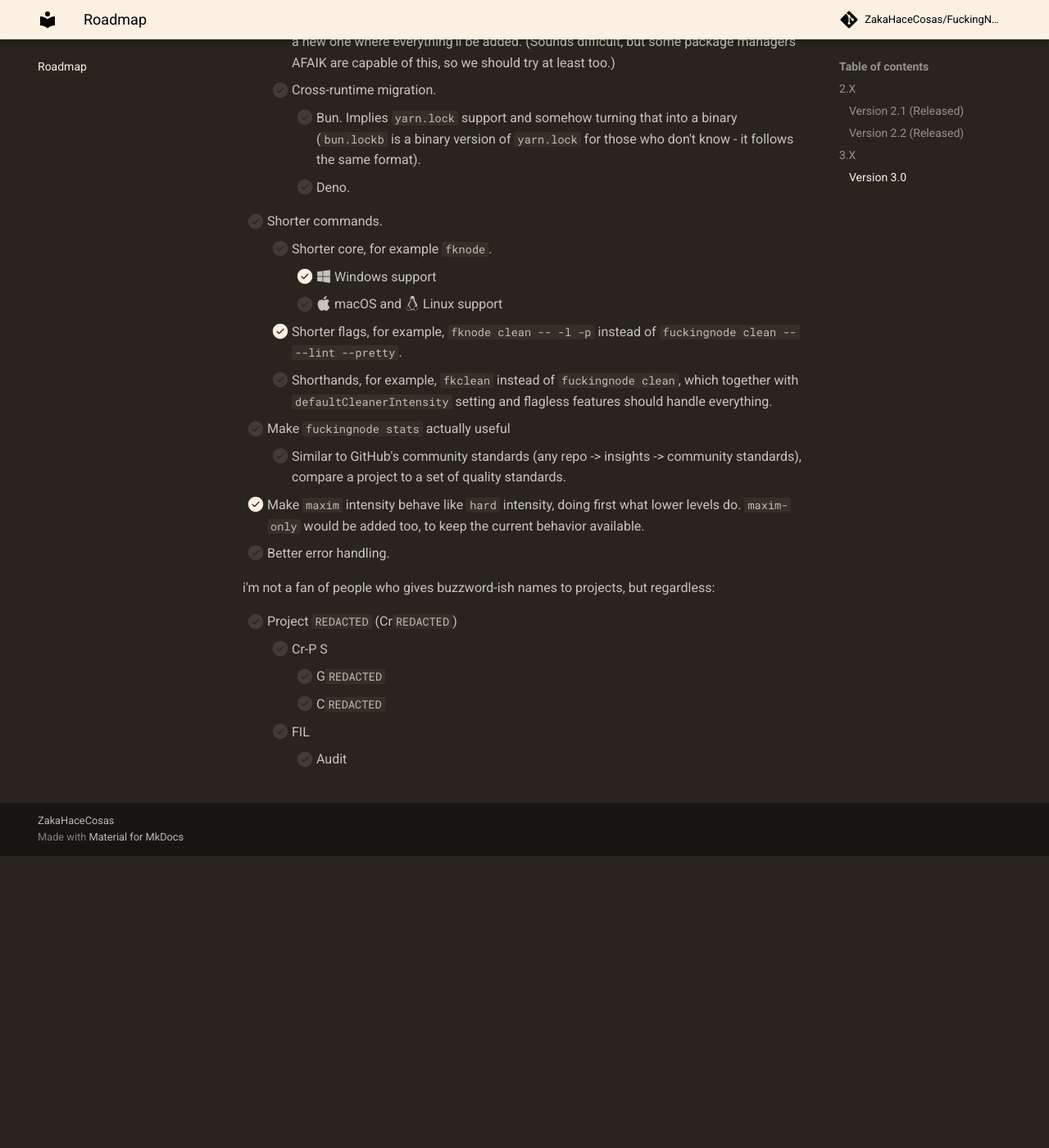
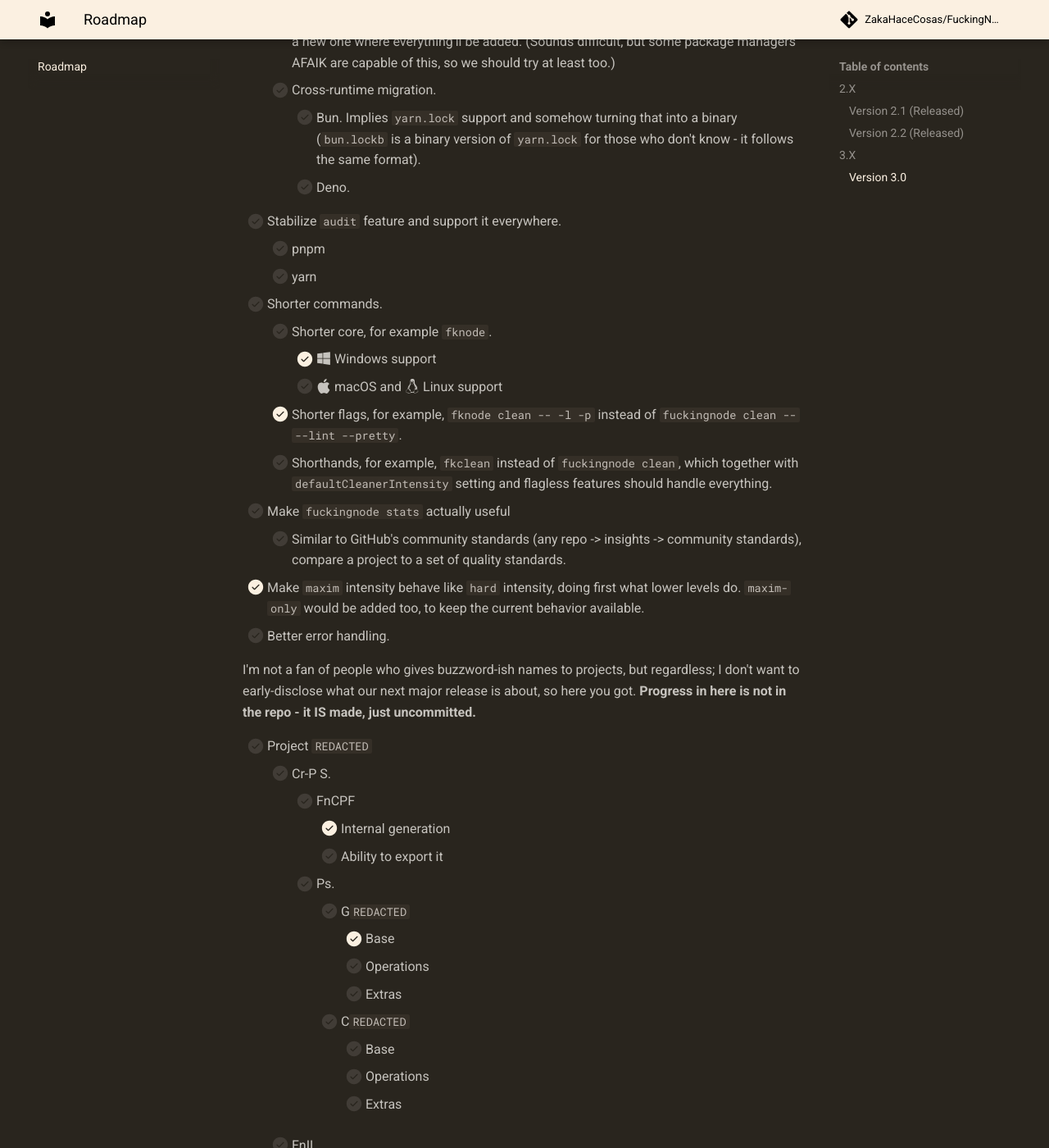
Before and after one commit to ZakaHaceCosas/FuckingNode, an MkDocs documentation site: the page built from docs/about/roadmap.md, in a window 1280 px wide and 1400 px high, scrolled down 1436 px. Shown: the whole window at 82% size. Built offline with MkDocs 1.6.1 and Material for MkDocs 9.7.7, drawn with Linux system fonts in a browser that asks for light colours; comment, search, counter and statistics services are not loaded; before the commit the page ends 2480 px from its top, so only the background shows below that.

Commit message:
update TODO & roadmap

```diff
--- a/docs/about/roadmap.md
+++ b/docs/about/roadmap.md
@@ -42,6 +42,9 @@ We'll expand (and rarely, but not impossibly, shrink) this roadmap as we make pr
     - [ ] Cross-runtime migration.
         - [ ] Bun. Implies `yarn.lock` support and somehow turning that into a binary (`bun.lockb` is a binary version of `yarn.lock` for those who don't know - it follows the same format).
         - [ ] Deno.
+- [ ] Stabilize `audit` feature and support it everywhere.
+    - [ ] pnpm
+    - [ ] yarn
 - [ ] Shorter commands.
     - [ ] Shorter core, for example `fknode`.
         - [X] :fontawesome-brands-windows: Windows support
@@ -53,11 +56,21 @@ We'll expand (and rarely, but not impossibly, shrink) this roadmap as we make pr
 - [X] Make `maxim` intensity behave like `hard` intensity, doing first what lower levels do. `maxim-only` would be added too, to keep the current behavior available.
 - [ ] Better error handling.
 
-i'm not a fan of people who gives buzzword-ish names to projects, but regardless:
+I'm not a fan of people who gives buzzword-ish names to projects, but regardless; I don't want to early-disclose what our next major release is about, so here you got. **Progress in here is not in the repo - it IS made, just uncommitted.**
 
-- [ ] Project `REDACTED` (Cr`REDACTED`)
-    - [ ] Cr-P S
-        - [ ] G`REDACTED`
-        - [ ] C`REDACTED`
-    - [ ] FIL
+- [ ] Project `REDACTED`
+    - [ ] Cr-P S.
+        - [ ] FnCPF
+            - [x] Internal generation
+            - [ ] Ability to export it
+        - [ ] Ps.
+            - [ ] G`REDACTED`
+                - [x] Base
+                - [ ] Operations
+                - [ ] Extras
+            - [ ] C`REDACTED`
+                - [ ] Base
+                - [ ] Operations
+                - [ ] Extras
+    - [ ] FnIL
         - [ ] Audit
```
Also changed, not shown: TODO.md (+5 -0 lines).
